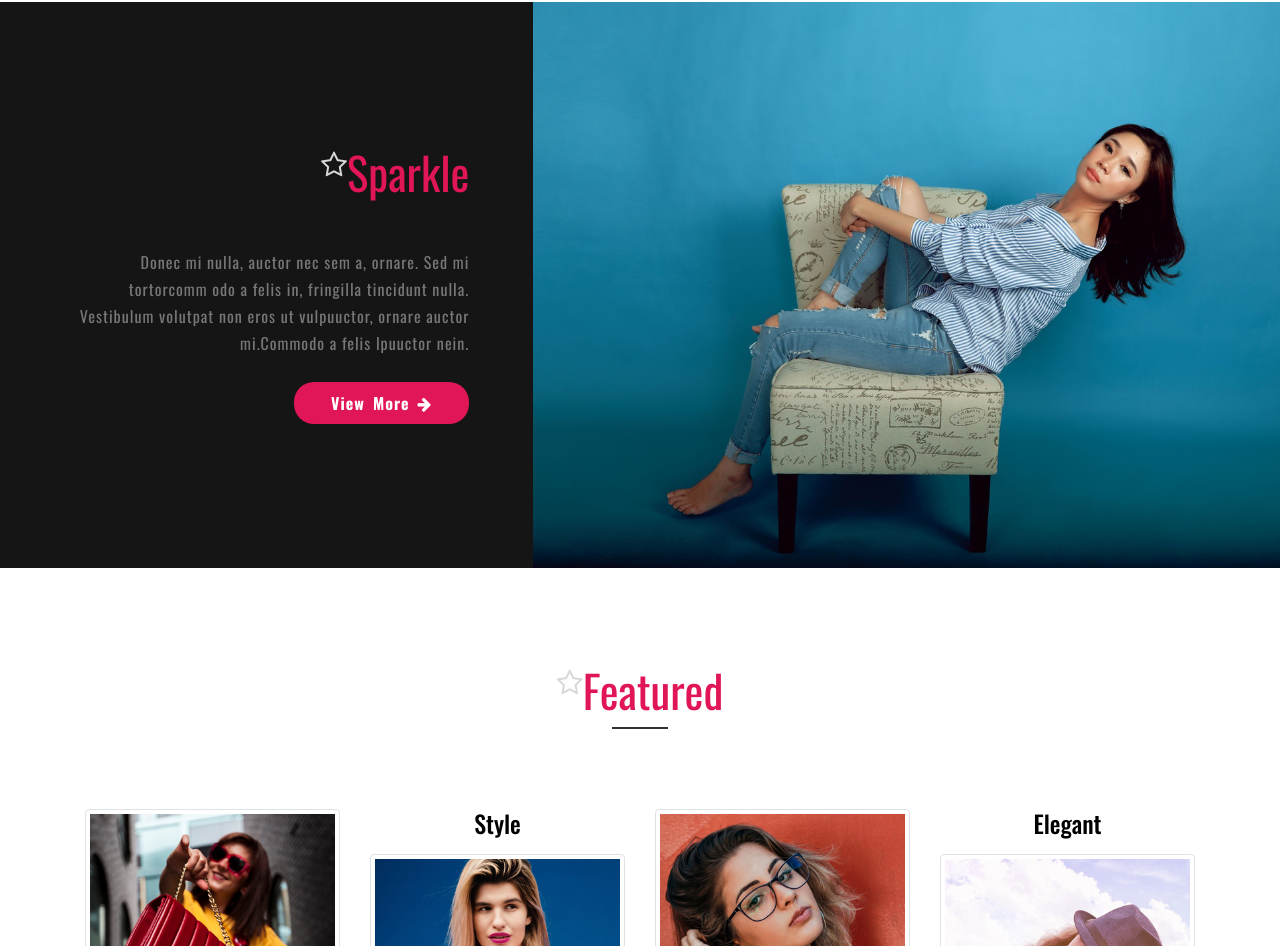
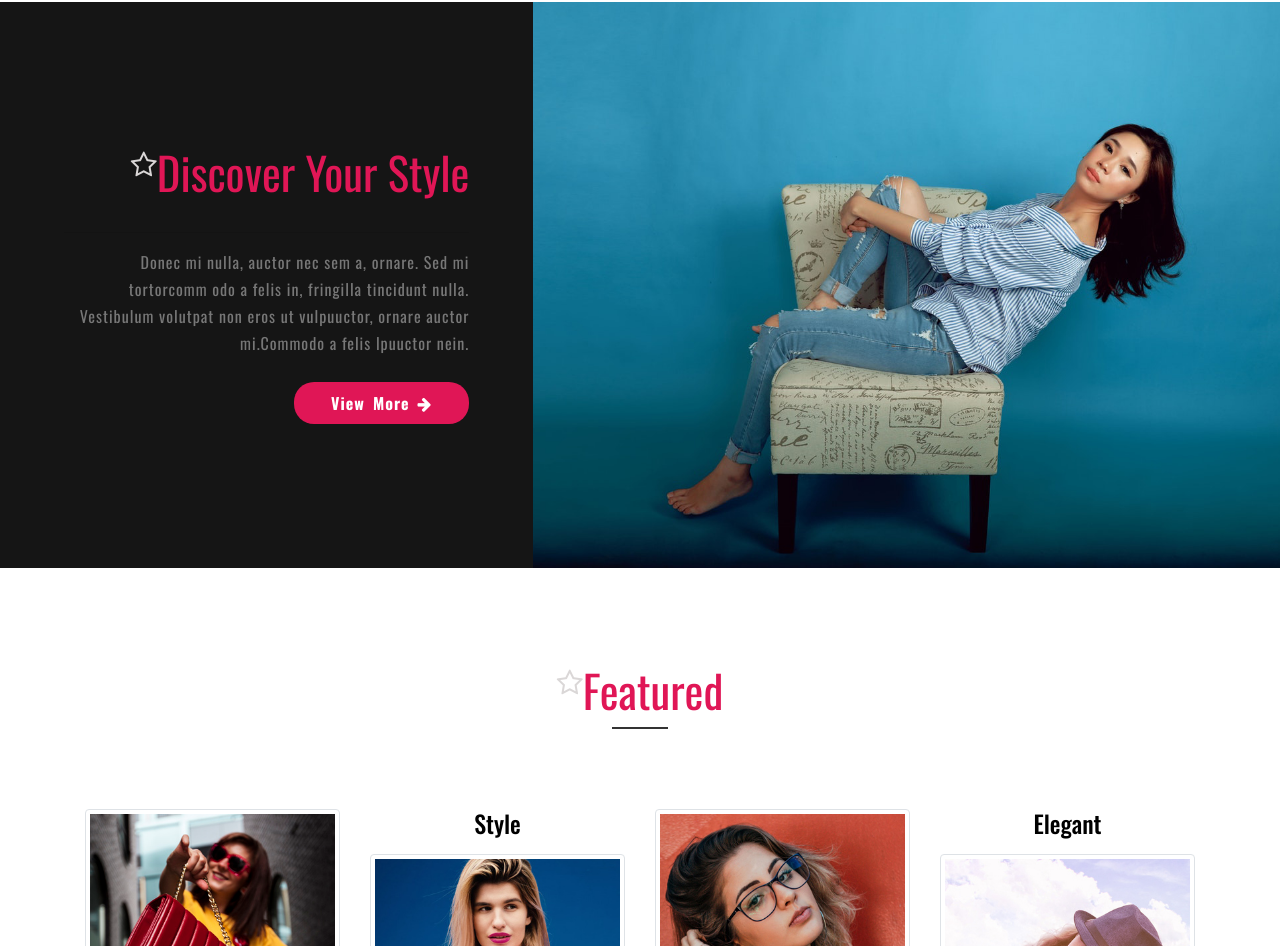
Before and after one commit to saimohancse/discover-your-style-project, a plain HTML site: page index.html in a window 1280 px wide. Shown: the part 3003-3949 px from the top of the page. Drawn offline with nearby package versions, Linux system fonts and the light colour scheme.

Commit message:
Update index.html

```diff
--- a/index.html
+++ b/index.html
@@ -294,7 +294,7 @@
                 <div class="col-lg-5 slide-left-wthree">
                     <div class="title-desc text-right">
                         <h3 class="main-title-w3pvt text-theme1 text-capitalize"><sup><span class="fa fa-star-o"
-                                    aria-hidden="true"></span></sup>sparkle</h3>
+                                    aria-hidden="true"></span></sup>Discover Your Style</h3>
                     </div>
                     <hr>
                     <p class="mt-3 text-right">Donec mi nulla, auctor nec sem a, ornare. Sed mi tortorcomm odo a felis
```
